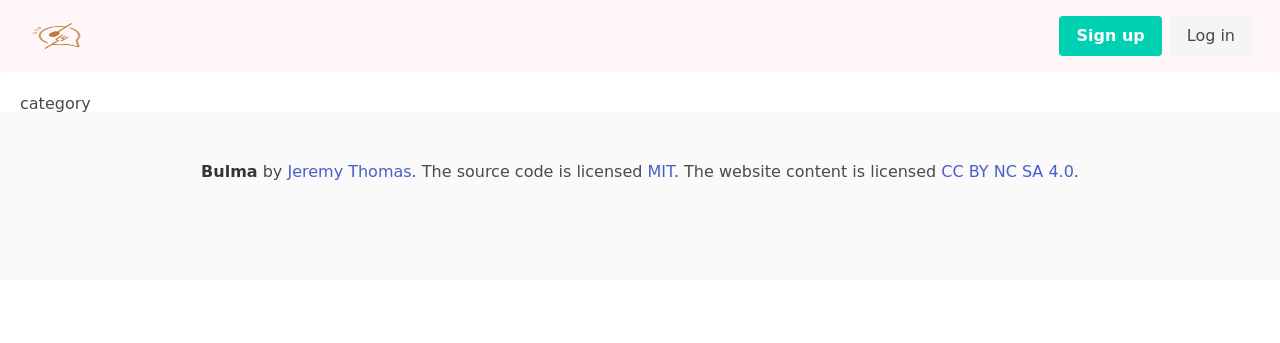
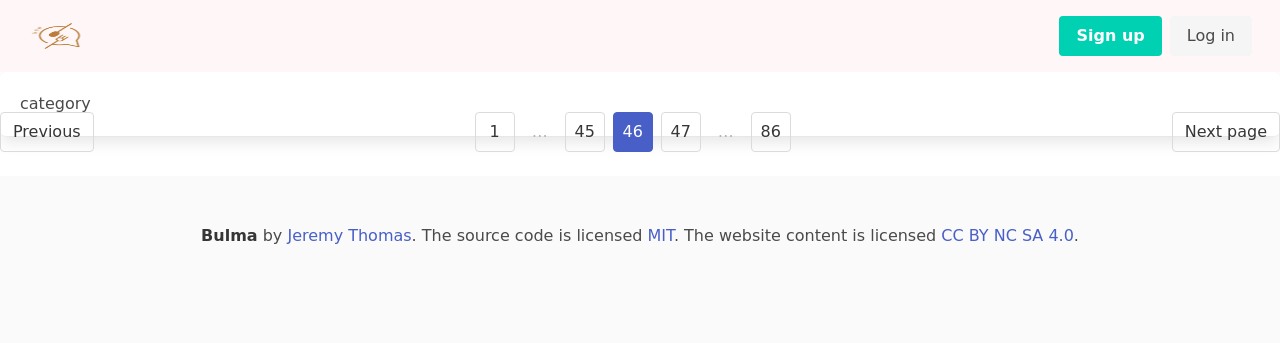
Before and after one commit to Pyotato/krafton_mini_project, a Flask app: page /restaurant/list in a window 1280 px wide. Shown: the top 343 px of the page. Run offline with Flask 3, Linux system fonts and the light colour scheme; some web fonts are replaced.

Commit message:
음식점 리스트

```diff
--- a/app.py
+++ b/app.py
@@ -10,7 +10,8 @@
 import hashlib
 from jwt import ExpiredSignatureError,DecodeError
 from find_my_location import geocoding_reverse,geocoding
-
+# from localStoragePy import localStoragePy
+import localstorage
 load_dotenv()
 my_secret_key = os.getenv("SECRET_KEY")
 app = Flask(__name__)
@@ -22,6 +23,9 @@
 db = client.mini_project
 users_collection = db['pick_menu_user']
 metro_category_coll = db.list_collection_names()
+mylocation ={}
+# scope_large =""
+# scope_medium =""
 
 
 app.config["JWT_ACCESS_TOKEN_EXPIRES"] = timedelta(hours=1)
@@ -30,11 +34,25 @@
 bcrypt = Bcrypt(app)
 data =[]
 records =[]
+total_data=[]
+
+# geopy
+@app.route("/api/location/user", methods=['POST'])
+def locate_user():
+    x_y = request.json["curr_location"]
+    mylocation = geocoding_reverse(x_y)
+    print(mylocation["address_si"])
+    return mylocation
+
 ##########################################################
 # pages
 @app.route('/')
 def home():
-     return render_template('index.html') # 아래 코드에 에러 남..
+    # print(mylocation)
+    #  mylocation =localStoragePy.getItem("my_location")
+    # mylocation=localstorage.
+    # print(mylocation)
+    return render_template('index.html') # 아래 코드에 에러 남..
     # token_receive = request.cookies.get('token')
     # try:
     #     payload = jwt.decode(token_receive, my_secret_key, algorithms=['HS256'])
@@ -75,13 +93,20 @@
 @app.route('/restaurant/list')
 def restaurant_list_page():
 
-    for items in metro_category_coll:
+    print("address_si",mylocation.get("address_si"))
+    if mylocation.get("address_si") is None:
 
-       data.append(db[items].find_one())
-    for i in data:
-        if i.get("restaurant_name") is not None:
-            records.append(i)
+        for items in metro_category_coll:
 
+            data.extend(list(db[items].find()))
+        for i in data:
+             if i.get("restaurant_name") is not None:
+                 records.append(i)
+    else:
+        data.append(list(db[mylocation.get("address_si")].find()))
+        for i in data:
+            if i.get("restaurant_name") is not None:
+                records.append(i)
     try:
 
         return redirect(restaurant_detail_page("restaurant_detail_page",location_cat=data.get("location_category"),location_specific=data.get("location_specific"),restaurant_name=data.get("restaurant_name")))
@@ -191,13 +216,6 @@
 
 
 #################################################################################
-# geopy
-@app.route("/api/location/user", methods=['POST'])
-def locate_user():
-    x_y = request.json["curr_location"]
-    mylocation = geocoding_reverse(x_y)
-    print(mylocation)
-    return mylocation
 
 # print("kakao_secret_key",kakao_secret_key)
 if __name__ == '__main__':
--- a/static/css/main.css
+++ b/static/css/main.css
@@ -1,9 +1,10 @@
-
 * {
   box-sizing: border-box;
   margin: 0;
   padding: 0;
   font-family: "Gamja Flower", cursive;
+  list-style: none;
+  text-decoration: none;
 }
 .logo_large {
   width: 3em;
@@ -55,7 +56,7 @@
   background-color: #fff7f7;
   width: 50%;
   height: 60%;
-  background-color:#fff7f7;
+  background-color: #fff7f7;
   display: table;
 }
 .login_form {
@@ -83,8 +84,8 @@
   text-align: center;
 }
 .submit_btn {
-  font-size : 28px;
-  background-color: #5D3E1E;
+  font-size: 28px;
+  background-color: #5d3e1e;
   color: white;
   margin-bottom: 30px;
   padding: 10px;
@@ -107,3 +108,7 @@
 .form {
   text-align: center;
 }
+
+.justify_content_flex {
+  justify-content: center;
+}
--- a/static/js/main.js
+++ b/static/js/main.js
@@ -18,11 +18,11 @@
 //현재 사용자 위치 찾기 > 자세한 내용은 geolocation.api mozilla.docs 확인!
 function geoFindMe() {
   const status = $("#status");
-  const mapLink = $("#map-link");
+  // const mapLink = $("#map-link");
   let my_location = $("#current_location_input");
 
-  mapLink.href = "";
-  mapLink.textContent = "";
+  // mapLink.href = "";
+  // mapLink.textContent = "";
 
   function success(position) {
     const latitude = position.coords.latitude;
@@ -35,6 +35,10 @@
       data: JSON.stringify({ curr_location: `${latitude},${longitude}` }),
       success: function (response) {
         my_location.val(response);
+        console.log(response);
+        localStorage.setItem("my_location", JSON.stringify(response));
+        // address_si address_dong
+        // location_cat location_specific
         if (response["msg"] == "foreign user_agent") {
           alert("대한민국으로 위치를 설정해주세요.");
         }
@@ -53,8 +57,6 @@
     navigator.geolocation.getCurrentPosition(success, error);
   }
 }
-
-$(document).ready(geoFindMe());
 
 function submit_signup_form() {
   let user_pwd_input = $("#user_pwd_input").val();
@@ -123,3 +125,4 @@
     },
   });
 }
+$(document).ready(geoFindMe());
--- a/templates/errorPage.html
+++ b/templates/errorPage.html
@@ -4,11 +4,11 @@
     <meta charset="UTF-8" />
     <meta http-equiv="X-UA-Compatible" content="IE=edge" />
     <meta name="viewport" content="width=device-width, initial-scale=1.0" />
-    <title>잡솨봐 | 뭐 먹을지 고민될 때</title>
+    <title>잡솨봐 | 해당 페이지는 접근이 불가능합니다.</title>
     <meta charset="UTF-8" />
     <meta http-equiv="X-UA-Compatible" content="IE=edge" />
     <script
-      src="{{ url_for('static', filename='js/js_file.js') }}"
+      src="{{ url_for('static', filename='js/main.js') }}"
       type="text/javascript"
     ></script>
     <script src="https://ajax.googleapis.com/ajax/libs/jquery/3.5.1/jquery.min.js"></script>
--- a/templates/index.html
+++ b/templates/index.html
@@ -103,6 +103,7 @@
         src="{{ url_for('static', filename='imgs/modal_bg.png') }}"
       />
     </section>
+
     <section class="modal_base">
       <form class="modal_form p-4">
         <div id="find-me">현재 내 위치 :</div>
--- a/templates/login.html
+++ b/templates/login.html
@@ -13,7 +13,6 @@
       src="{{ url_for('static', filename='js/main.js') }}"
       type="text/javascript"
     />
-    //
     <script src="https://ajax.googleapis.com/ajax/libs/jquery/3.5.1/jquery.min.js"></script>
     <meta
       name="viewport"
--- a/templates/restaurantListPage.html
+++ b/templates/restaurantListPage.html
@@ -7,14 +7,19 @@
     <title>잡솨봐 | 뭐 먹을지 고민될 때</title>
     <meta charset="UTF-8" />
     <meta http-equiv="X-UA-Compatible" content="IE=edge" />
+    <script src="https://code.jquery.com/jquery-1.12.4.js"></script>
+
+    {% block javascript %}
     <script
-      src="{{ url_for('static', filename='js/js_file.js') }}"
+      src="{{ url_for('static', filename='js/main.js') }}"
       type="text/javascript"
     ></script>
     <script src="https://ajax.googleapis.com/ajax/libs/jquery/3.5.1/jquery.min.js"></script>
+
+    {% endblock %}
     <meta
       name="viewport"
-      content="width=device-width, initial-scale=1.0l ,shrink-to-fit=no"
+      content="width=device-width, initial-scale=1.0 ,shrink-to-fit=no"
     />
     <link
       rel="stylesheet"
@@ -26,12 +31,7 @@
       integrity="sha384-B0vP5xmATw1+K9KRQjQERJvTumQW0nPEzvF6L/Z6nronJ3oUOFUFpCjEUQouq2+l"
       crossorigin="anonymous"
     />
-    <link
-      rel="stylesheet"
-      href="https://cdn.jsdelivr.net/npm/bootstrap@4.6.0/dist/css/bootstrap.min.css"
-      integrity="sha384-B0vP5xmATw1+K9KRQjQERJvTumQW0nPEzvF6L/Z6nronJ3oUOFUFpCjEUQouq2+l"
-      crossorigin="anonymous"
-    />
+
     <link
       rel="stylesheet"
       href="https://cdn.jsdelivr.net/npm/bulma@0.9.4/css/bulma.min.css"
@@ -103,9 +103,14 @@
 
 
        {% endfor %} -->
-      <div class="box">category</div>
+      <div class="box">
+        category
+        <span id="location_cat"></span>
+        <span id="location_specific"></span>
+      </div>
     </section>
     <!--리스트 항목-->
+
     <section class="card_wrap">
       <div class="tile is-ancestor justify_content_flex is-vertical">
         {% for i in data%} {% if i.restaurant_name!=""%}
@@ -140,6 +145,30 @@
       </div>
     </section>
 
+    <nav
+      class="pagination is-centered"
+      role="navigation"
+      aria-label="pagination"
+    >
+      <a class="pagination-previous">Previous</a>
+      <a class="pagination-next">Next page</a>
+      <ul class="pagination-list">
+        <li><a class="pagination-link" aria-label="Goto page 1">1</a></li>
+        <li><span class="pagination-ellipsis">&hellip;</span></li>
+        <li><a class="pagination-link" aria-label="Goto page 45">45</a></li>
+        <li>
+          <a
+            class="pagination-link is-current"
+            aria-label="Page 46"
+            aria-current="page"
+            >46</a
+          >
+        </li>
+        <li><a class="pagination-link" aria-label="Goto page 47">47</a></li>
+        <li><span class="pagination-ellipsis">&hellip;</span></li>
+        <li><a class="pagination-link" aria-label="Goto page 86">86</a></li>
+      </ul>
+    </nav>
     <!--공통:footer-->
     <footer class="footer">
       <div class="content has-text-centered">
```
Also changed, not shown: templates/restaurantDetailPage.html (+17 -2 lines), templates/register.html (line endings or trailing spaces).
